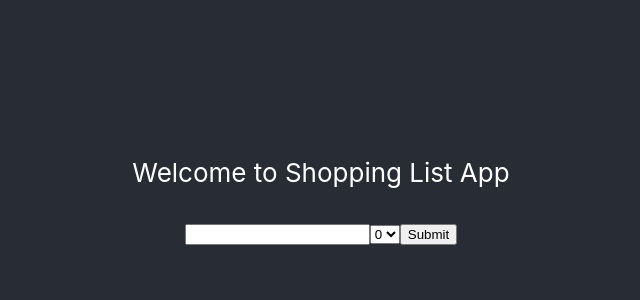
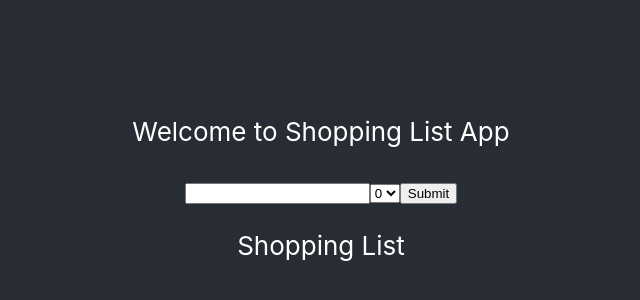
Before and after one commit to ArataKagan/Realtime-Shopping-List, a React (Create React App) app in the folder client/: page / in a window 1280 px wide. Shown: the part 212-512 px from the top of the page, without its empty margins (319-959 px from the left). Built offline with nearby package versions, Linux system fonts and the light colour scheme; no server answers.

Commit message:
Refactor and seperate into ShoppingList and SearchBar components

```diff
--- a/client/src/App.js
+++ b/client/src/App.js
@@ -1,51 +1,17 @@
-import React, { useState, useEffect } from 'react';
-import { useForm } from 'react-hook-form';
+import React from 'react';
 import axios from 'axios';
+import SearchBar from './components/SearchBar';
 import ShoppingList from './components/ShoppingList';
 import './App.css';
 
 function App() {
-  const { register, handleSubmit } = useForm();
-  const [items, updateItem] = useState({});
-  const onSubmit = async data => {
-    const config = {
-      headers: {
-        'Content-Type': 'application/json'
-      }
-    };
-    const res = await axios.post('/api/shopping-list', data, config);
-
-    if (res) {
-      // Update item
-      updateItem(res);
-      console.log("Data posted");
-      console.log(items);
-    } else {
-      console.log("Failed");
-    }
-  }
-
-  useEffect(() => {
-    axios.get('/api/shopping-list').then(result => {
-      result.data.forEach(ele => console.log(ele));
-    }).catch(err => console.log(err));
-  })
 
   return (
     <div className='App'>
       <header className='App-header'>
         <p>Welcome to Shopping List App</p>
-
-        <form onSubmit={handleSubmit(onSubmit)}>
-          <input name="item" ref={register} />
-          <select name="quantity" ref={register}>
-            <option value="0">0</option>
-            <option value="1">1</option>
-            <option value="2">2</option>
-            <option value="3">3</option>
-          </select>
-          <input type="submit" />
-        </form>
+        <SearchBar />
+        <ShoppingList />
       </header>
     </div>
   );
--- /dev/null
+++ b/client/src/components/SearchBar.jsx
@@ -0,0 +1,38 @@
+import React from 'react';
+import { useForm } from 'react-hook-form';
+import axios from 'axios';
+
+function SearchBar() {
+    const { register, handleSubmit } = useForm();
+
+    const onSubmit = async data => {
+        const config = {
+            headers: {
+                'Content-Type': 'application/json'
+            }
+        };
+        const res = await axios.post('/api/shopping-list', data, config);
+        if (res) {
+            console.log("Data posted");
+        } else {
+            console.log("Failed");
+        }
+    }
+
+    return (
+        <div className='SearchBar'>
+            <form onSubmit={handleSubmit(onSubmit)}>
+                <input name="item" ref={register} />
+                <select name="quantity" ref={register}>
+                    <option value="0">0</option>
+                    <option value="1">1</option>
+                    <option value="2">2</option>
+                    <option value="3">3</option>
+                </select>
+                <input type="submit" />
+            </form>
+        </div>
+    );
+}
+
+export default SearchBar;
--- a/client/src/components/ShoppingList.jsx
+++ b/client/src/components/ShoppingList.jsx
@@ -1,7 +1,20 @@
-import React from 'react';
+import React, { useState, useEffect } from 'react';
+import axios from 'axios';
 
-function ShoppingList({ item, quantity }) {
-  return (<li>{item} : {quantity}</li>)
+function ShoppingList() {
+  // const [items, updateItems] = useState({});
+
+  useEffect(() => {
+    axios.get('/api/shopping-list').then(result => {
+      result.data.forEach(ele => console.log(ele));
+    }).catch(err => console.log(err));
+  })
+
+  return (
+    <div className='ShoppingList'>
+      <p>Shopping List</p>
+    </div>
+  );
 }
 
 export default ShoppingList;
```
